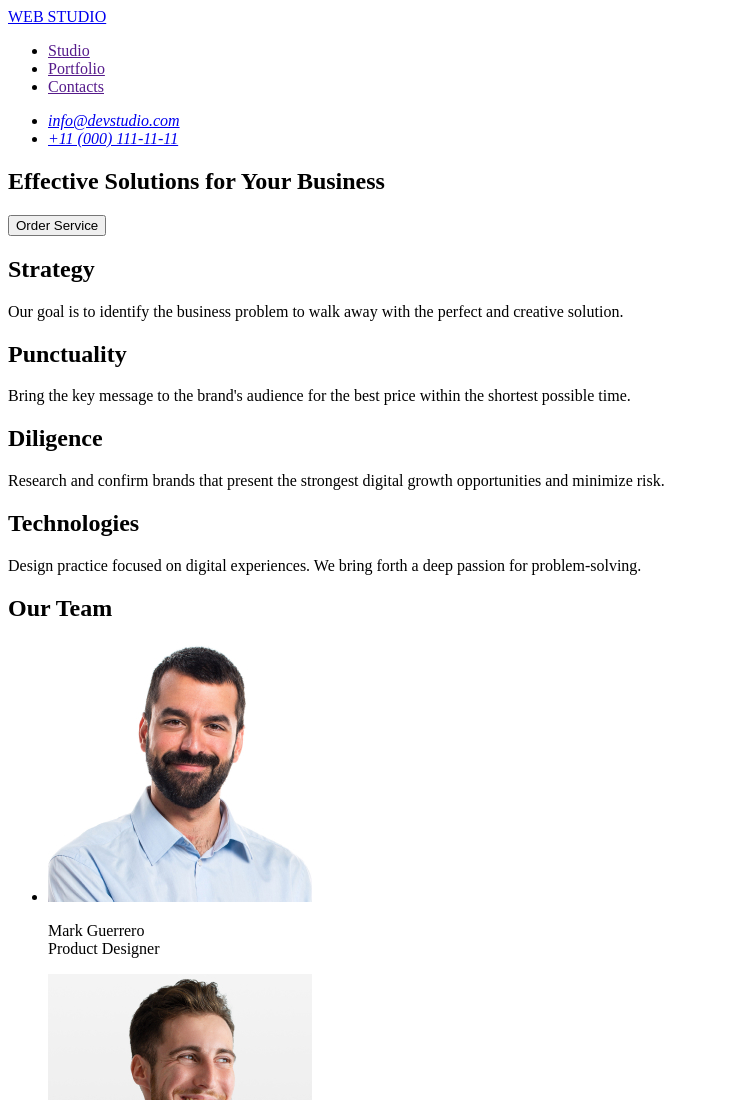
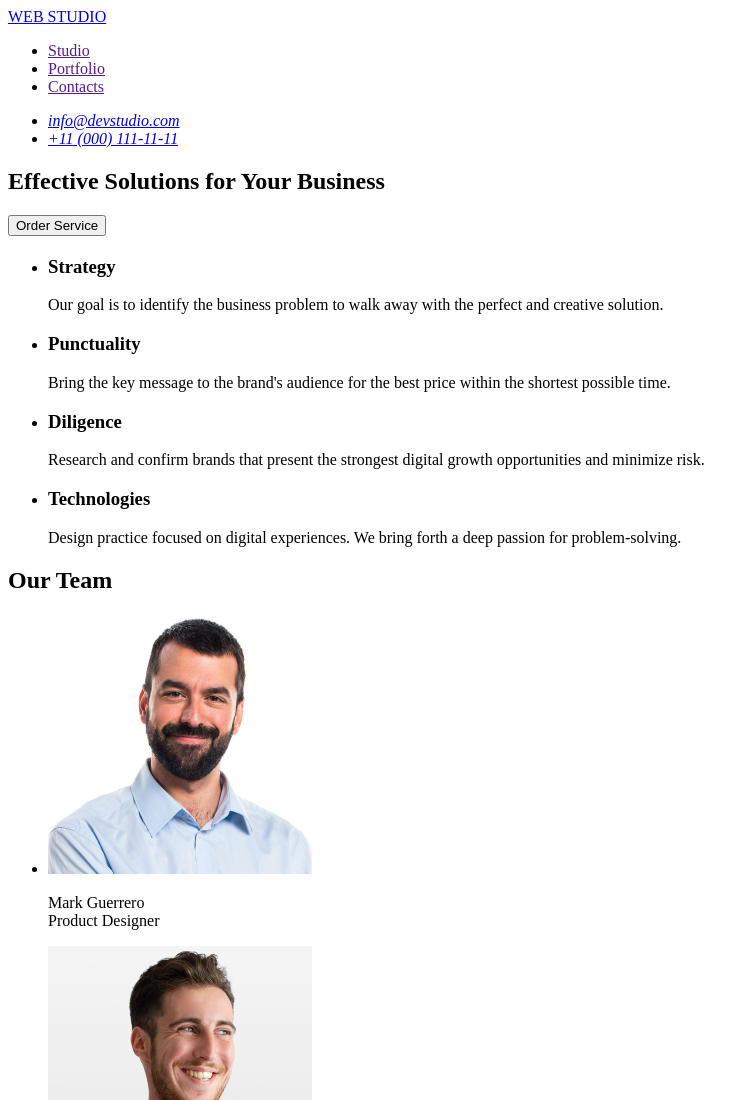
Before and after one commit to Ruslan0473/goit-markup-hw-01, a plain HTML site: page index.html in a window 1280 px wide. Shown: the top 1100 px of the page, without its empty margins (0-754 px from the left). Drawn offline with Linux system fonts and the light colour scheme.

Commit message:
correction-of-mistakes-section-2

```diff
--- a/index.html
+++ b/index.html
@@ -29,15 +29,30 @@
             <button type="button">Order Service</button>
         </section>
 
-        <section></section>
-        <h2>Strategy</h2>
-        <p>Our goal is to identify the business problem to walk away with the perfect and creative solution. </p>
-        <h2>Punctuality</h2>
-        <p>Bring the key message to the brand's audience for the best price within the shortest possible time.</p>
-        <h2>Diligence</h2>
-        <p>Research and confirm brands that present the strongest digital growth opportunities and minimize risk.</p>
-        <h2>Technologies</h2>
-        <p>Design practice focused on digital experiences. We bring forth a deep passion for problem-solving.</p>
+        <section>
+            <h2><!--Section 2--></h2>
+            <ul>
+                <li>
+                    <h3>Strategy</h3>
+                    <p>Our goal is to identify the business problem to walk away with the perfect and creative solution.</p>
+                </li>
+                <li>
+                    <h3>Punctuality</h3>
+                    <p>Bring the key message to the brand's audience for the best price within the shortest possible time.</p>
+                </li>
+                <li>
+                    <h3>Diligence</h3>
+                    <p>Research and confirm brands that present the strongest digital growth opportunities and minimize risk.</p>
+                </li>
+                <li>
+                    <h3>Technologies</h3>
+                    <p>Design practice focused on digital experiences. We bring forth a deep passion for problem-solving.</p>
+                </li>
+            </ul>
+
+        </section>
+
+
 
         <!--Section 2-->
         <h2>Our Team</h2>
```
